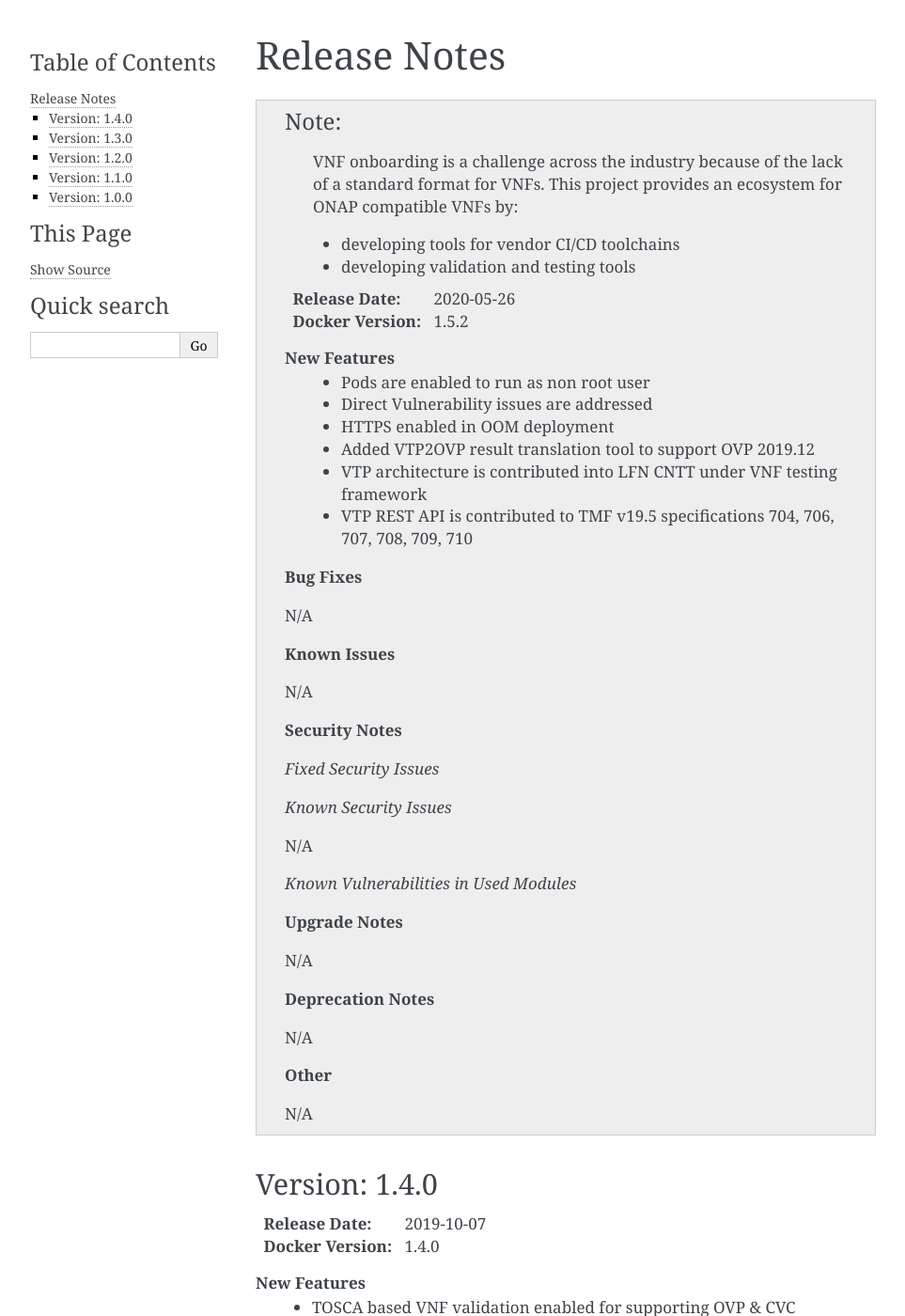
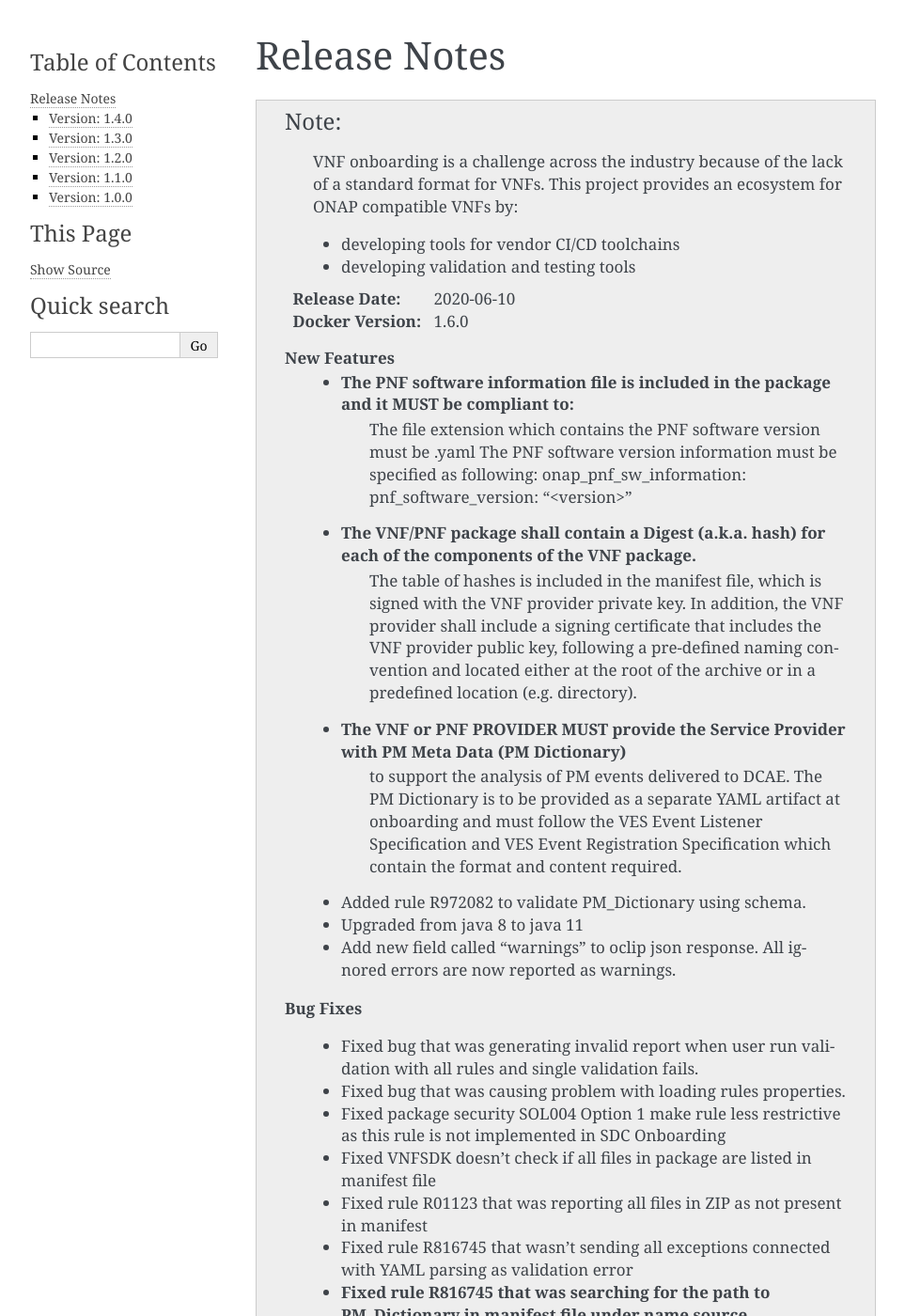
Before and after one commit to onap/vnfsdk-model, a Sphinx documentation site: the page built from docs/release-notes.rst, in a window 1280 px wide and 1400 px high. Shown: the whole window at 94% size, without its empty margins (148-1111 px from the left). Built offline with Sphinx 7.4.7, drawn with Linux system fonts in a browser that asks for light colours; pages that are not in the unit, such as notebooks, are missing from menus; some of the changed text lies outside the part shown.

Commit message:
Update release-notes with version 1.6.0.
Signed-off-by: Bartosz Gardziejewski <bartosz.gardziejewski@nokia.com>
Change-Id: I3937fb95adf36aa4dceff9df37792c43e7566662
Issue-ID: VNFSDK-655

```diff
--- a/docs/release-notes.rst
+++ b/docs/release-notes.rst
@@ -13,6 +13,74 @@ Release Notes
 
    * developing tools for vendor CI/CD toolchains
    * developing validation and testing tools
+
+
+ Version: 1.6.0
+ --------------
+
+ :Release Date: 2020-06-10
+ :Docker Version: 1.6.0
+
+
+ **New Features**
+  * The PNF software information file is included in the package and it MUST be compliant to:
+        The file extension which contains the PNF software version must be .yaml
+        The PNF software version information must be specified as following: onap_pnf_sw_information: pnf_software_version:  "<version>"
+  * The VNF/PNF package shall contain a Digest (a.k.a. hash) for each of the components of the VNF package.
+        The table of hashes is included in the manifest file, which is signed with the VNF provider private key.
+        In addition, the VNF provider shall include a signing certificate that includes the VNF provider public key,
+        following a pre-defined naming convention and located either at the root of the archive or in a predefined location (e.g. directory).
+  * The VNF or PNF PROVIDER MUST provide the Service Provider with PM Meta Data (PM Dictionary)
+        to support the analysis of PM events delivered to DCAE. The PM Dictionary is to be provided as a separate YAML artifact at onboarding and must follow
+        the VES Event Listener Specification and VES Event Registration Specification
+        which contain the format and content required.
+  * Added rule R972082 to validate PM_Dictionary using schema.
+  * Upgraded from java 8 to java 11
+  * Add new field called "warnings" to oclip json response. All ignored errors are now reported as warnings.
+
+
+ **Bug Fixes**
+
+  * Fixed bug that was generating invalid report when user run validation with all rules and single validation fails.
+  * Fixed bug that was causing problem with loading rules properties.
+  * Fixed package security SOL004 Option 1 make rule less restrictive as this rule is not implemented in SDC Onboarding
+  * Fixed VNFSDK doesn't check if all files in package are listed in manifest file
+  * Fixed rule R01123 that was reporting all files in ZIP as not present in manifest
+  * Fixed rule R816745 that wasn't sending all exceptions connected with YAML parsing as validation error
+  * Fixed rule R816745 that was searching for the path to PM_Dictionary in manifest file under name source,
+      instead of Source (starting with a capital letter).
+      Now  both versions (source and Source) are accepted by this rule.
+  * Fixed rule R130206 CMS and certificate searching and validation mechanism
+  *
+
+ **Known Issues**
+
+ N/A
+
+ **Security Notes**
+
+  * Fixed Security Issues*
+  * Update certs expiration date from default 30 days to 730 days (2 years)
+  * Added non-vulnerable log4j version
+
+ *Known Security Issues*
+
+ N/A
+
+ *Known Vulnerabilities in Used Modules*
+
+ **Upgrade Notes**
+
+ N/A
+
+ **Deprecation Notes**
+
+ N/A
+
+ **Other**
+
+ N/A
+
 
  Version: 1.5.2
  --------------
```
